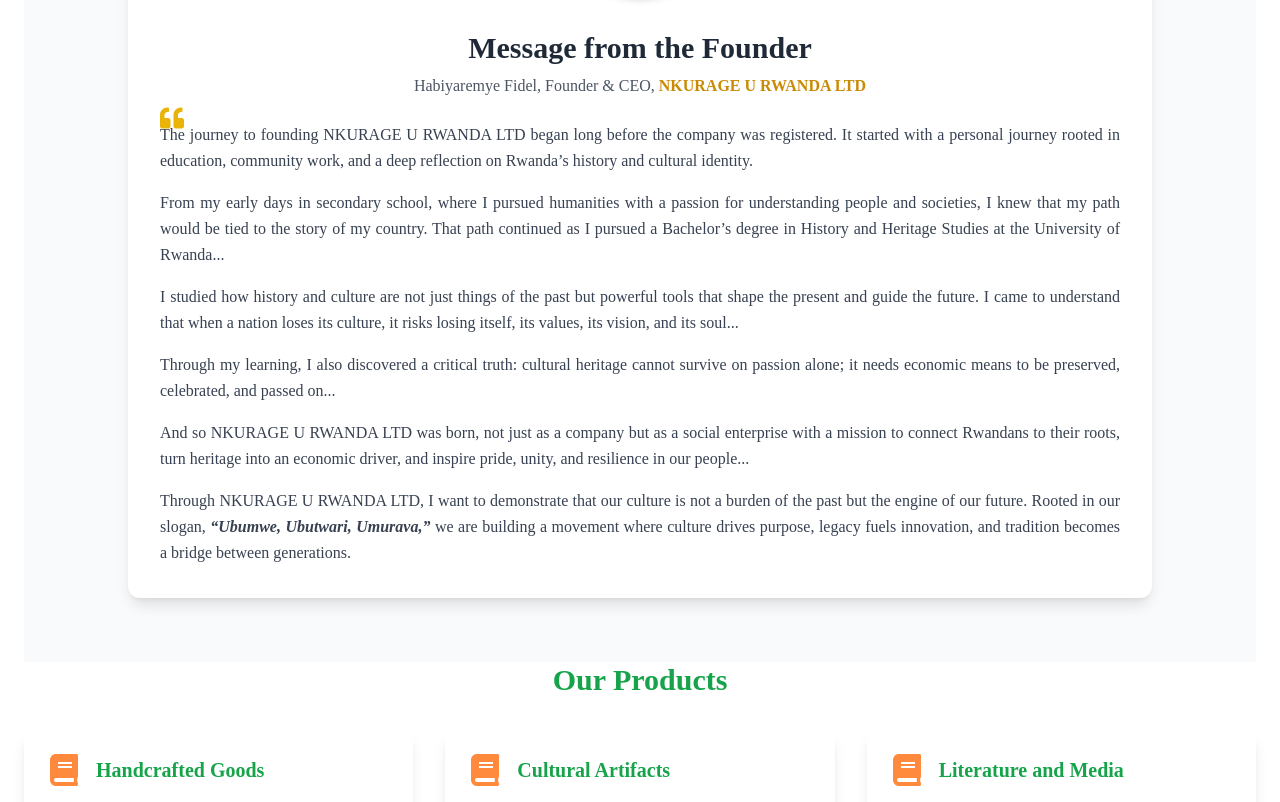
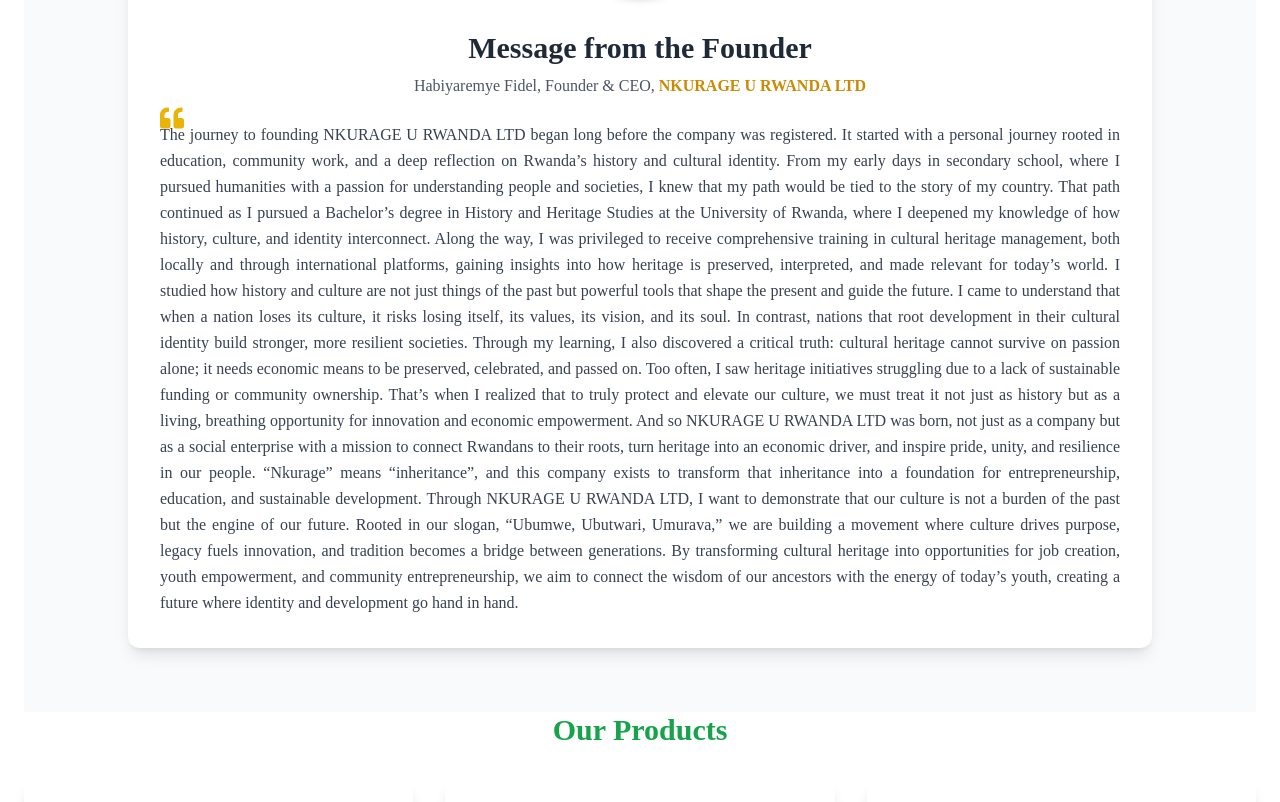
Before and after one commit to Bonheurbrave/nkurageurwanda, a React (Vite) app: page /about-us in a window 1280 px wide. Shown: the part 656-1458 px from the top of the page. Built offline with nearby package versions, Linux system fonts and the light colour scheme.

Commit message:
Update AboutUs.jsx

```diff
--- a/src/pages/AboutUs.jsx
+++ b/src/pages/AboutUs.jsx
@@ -147,24 +147,12 @@
           className="mt-6 text-gray-700 leading-relaxed text-justify space-y-4 relative"
         >
           <FaQuoteLeft className="text-yellow-500 text-2xl absolute -top-4 left-0" />
-          <p>
-            The journey to founding NKURAGE U RWANDA LTD began long before the company was registered. It started with a personal journey rooted in education, community work, and a deep reflection on Rwanda’s history and cultural identity.
-          </p>
-          <p>
-            From my early days in secondary school, where I pursued humanities with a passion for understanding people and societies, I knew that my path would be tied to the story of my country. That path continued as I pursued a Bachelor’s degree in History and Heritage Studies at the University of Rwanda...
-          </p>
-          <p>
-            I studied how history and culture are not just things of the past but powerful tools that shape the present and guide the future. I came to understand that when a nation loses its culture, it risks losing itself, its values, its vision, and its soul...
-          </p>
-          <p>
-            Through my learning, I also discovered a critical truth: cultural heritage cannot survive on passion alone; it needs economic means to be preserved, celebrated, and passed on...
-          </p>
-          <p>
-            And so NKURAGE U RWANDA LTD was born, not just as a company but as a social enterprise with a mission to connect Rwandans to their roots, turn heritage into an economic driver, and inspire pride, unity, and resilience in our people...
-          </p>
-          <p>
-            Through NKURAGE U RWANDA LTD, I want to demonstrate that our culture is not a burden of the past but the engine of our future. Rooted in our slogan, <span className="italic font-semibold">“Ubumwe, Ubutwari, Umurava,”</span> we are building a movement where culture drives purpose, legacy fuels innovation, and tradition becomes a bridge between generations.
-          </p>
+          <p> The journey to founding NKURAGE U RWANDA LTD began long before the company was registered. It started with a personal journey rooted in education, community work, and a deep reflection on Rwanda’s history and cultural identity.
+From my early days in secondary school, where I pursued humanities with a passion for understanding people and societies, I knew that my path would be tied to the story of my country. That path continued as I pursued a Bachelor’s degree in History and Heritage Studies at the University of Rwanda, where I deepened my knowledge of how history, culture, and identity interconnect. Along the way, I was privileged to receive comprehensive training in cultural heritage management, both locally and through international platforms, gaining insights into how heritage is preserved, interpreted, and made relevant for today’s world.
+I studied how history and culture are not just things of the past but powerful tools that shape the present and guide the future. I came to understand that when a nation loses its culture, it risks losing itself, its values, its vision, and its soul. In contrast, nations that root development in their cultural identity build stronger, more resilient societies.
+Through my learning, I also discovered a critical truth: cultural heritage cannot survive on passion alone; it needs economic means to be preserved, celebrated, and passed on. Too often, I saw heritage initiatives struggling due to a lack of sustainable funding or community ownership. That’s when I realized that to truly protect and elevate our culture, we must treat it not just as history but as a living, breathing opportunity for innovation and economic empowerment.
+And so NKURAGE U RWANDA LTD was born, not just as a company but as a social enterprise with a mission to connect Rwandans to their roots, turn heritage into an economic driver, and inspire pride, unity, and resilience in our people. “Nkurage” means “inheritance”, and this company exists to transform that inheritance into a foundation for entrepreneurship, education, and sustainable development.
+Through NKURAGE U RWANDA LTD, I want to demonstrate that our culture is not a burden of the past but the engine of our future. Rooted in our slogan, “Ubumwe, Ubutwari, Umurava,” we are building a movement where culture drives purpose, legacy fuels innovation, and tradition becomes a bridge between generations. By transforming cultural heritage into opportunities for job creation, youth empowerment, and community entrepreneurship, we aim to connect the wisdom of our ancestors with the energy of today’s youth, creating a future where identity and development go hand in hand.</p>
         </motion.div>
       </motion.div>
     </section>
```
